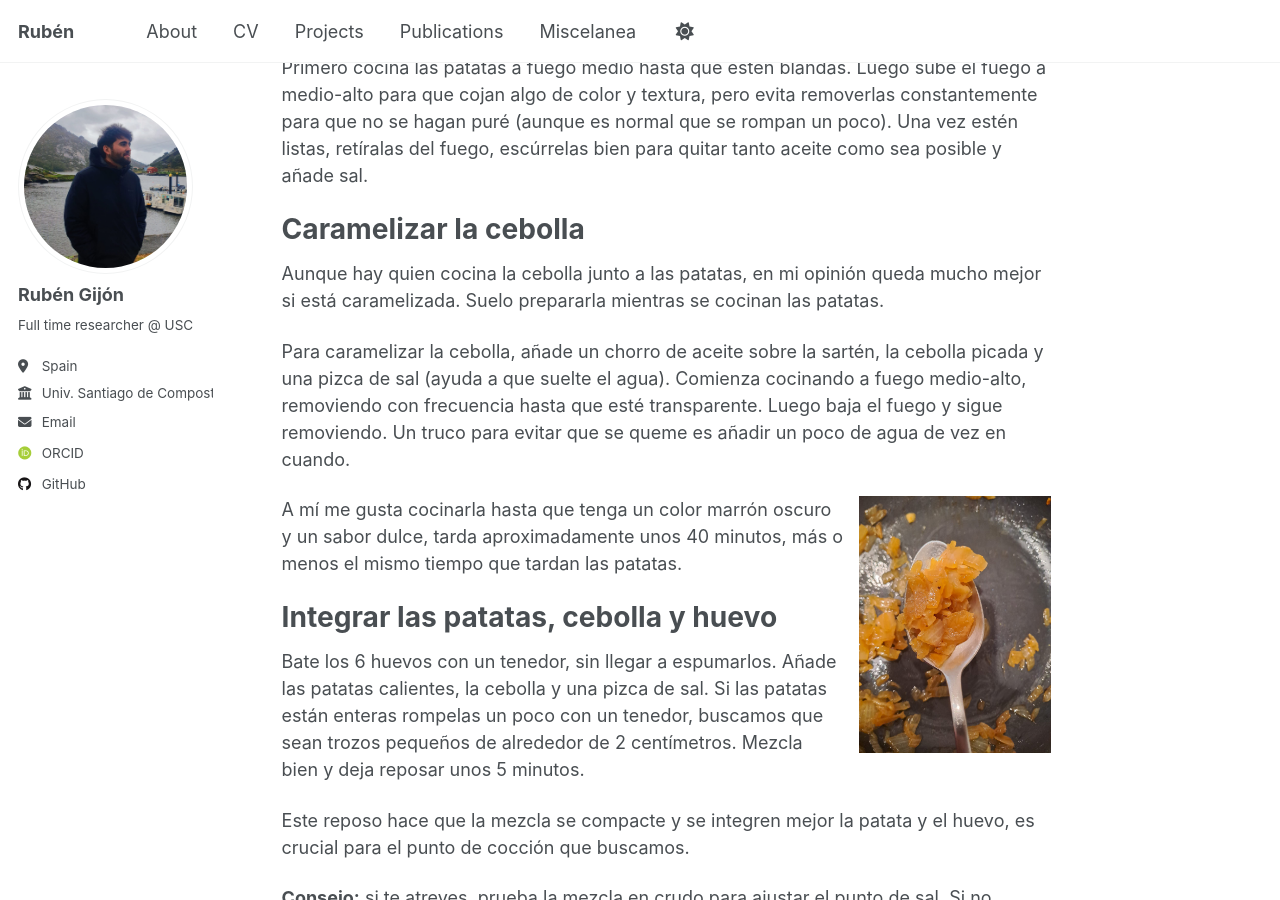
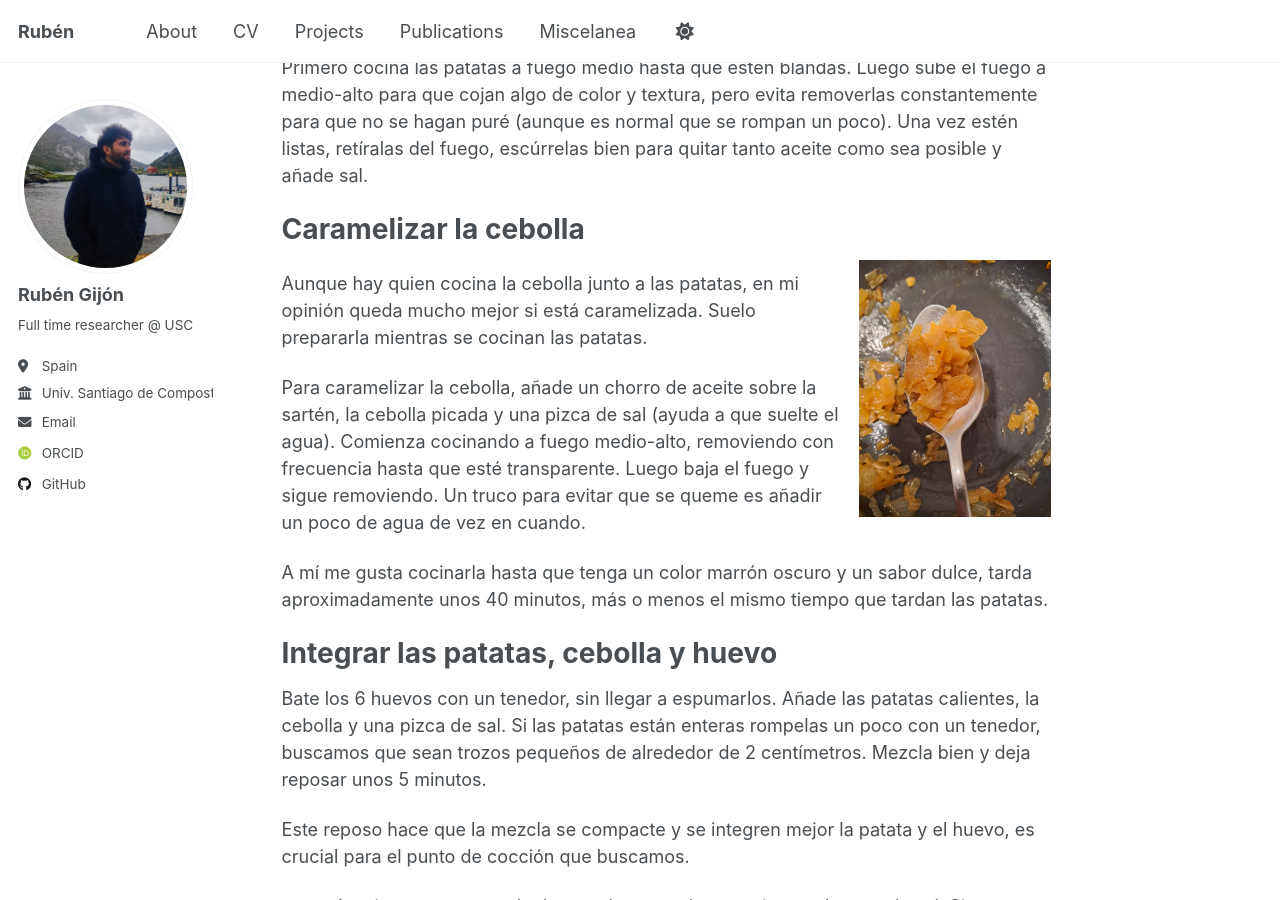
Before and after one commit to rubzip/rubzip.github.io, a Jekyll site: the page built from _posts/2025-08-01-tortilla.md, in a window 1280 px wide and 900 px high, scrolled down 1218 px. Built offline with Jekyll 4.4.1, drawn with Linux system fonts in a browser that asks for light colours; some web fonts are replaced; a script that is not in the unit is left out.

Commit message:
img moved

```diff
--- a/_posts/2025-08-01-tortilla.md
+++ b/_posts/2025-08-01-tortilla.md
@@ -40,11 +40,11 @@ Primero cocina las patatas a fuego medio hasta que estén blandas. Luego sube el
 
 Caramelizar la cebolla
 ======
+<img src="/images/tortilla/cebolla_caramelizada.jpeg" alt="Cebolla caramelizada" class="img-responsive" style="float:right; margin-left:15px; width:25%;" />
+
 Aunque hay quien cocina la cebolla junto a las patatas, en mi opinión queda mucho mejor si está caramelizada. Suelo prepararla mientras se cocinan las patatas.
 
 Para caramelizar la cebolla, añade un chorro de aceite sobre la sartén, la cebolla picada y una pizca de sal (ayuda a que suelte el agua). Comienza cocinando a fuego medio-alto, removiendo con frecuencia hasta que esté transparente. Luego baja el fuego y sigue removiendo. Un truco para evitar que se queme es añadir un poco de agua de vez en cuando.
-
-<img src="/images/tortilla/cebolla_caramelizada.jpeg" alt="Cebolla caramelizada" class="img-responsive" style="float:right; margin-left:15px; width:25%;" />
 
 A mí me gusta cocinarla hasta que tenga un color marrón oscuro y un sabor dulce, tarda aproximadamente unos 40 minutos, más o menos el mismo tiempo que tardan las patatas.
 
```
